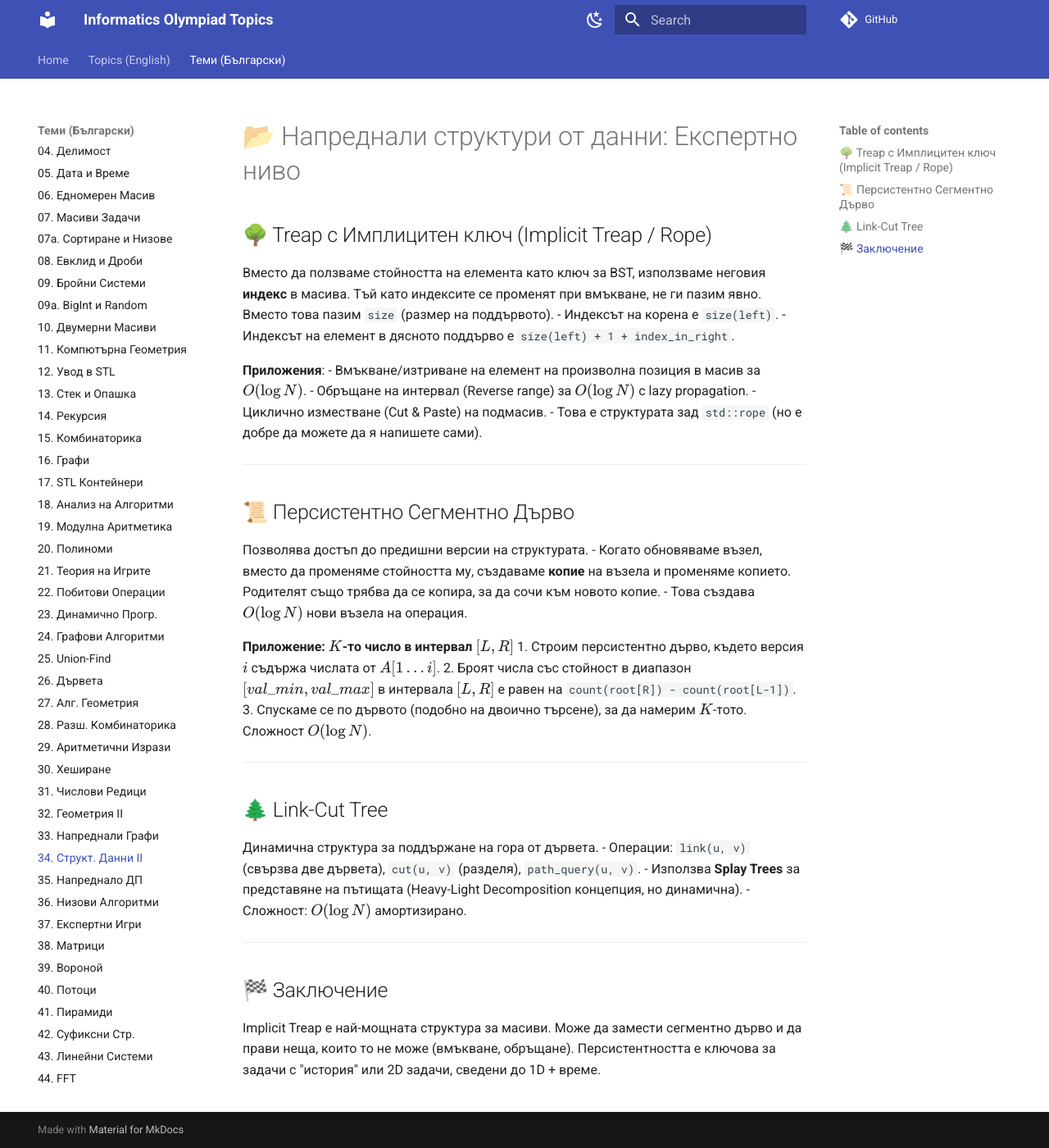
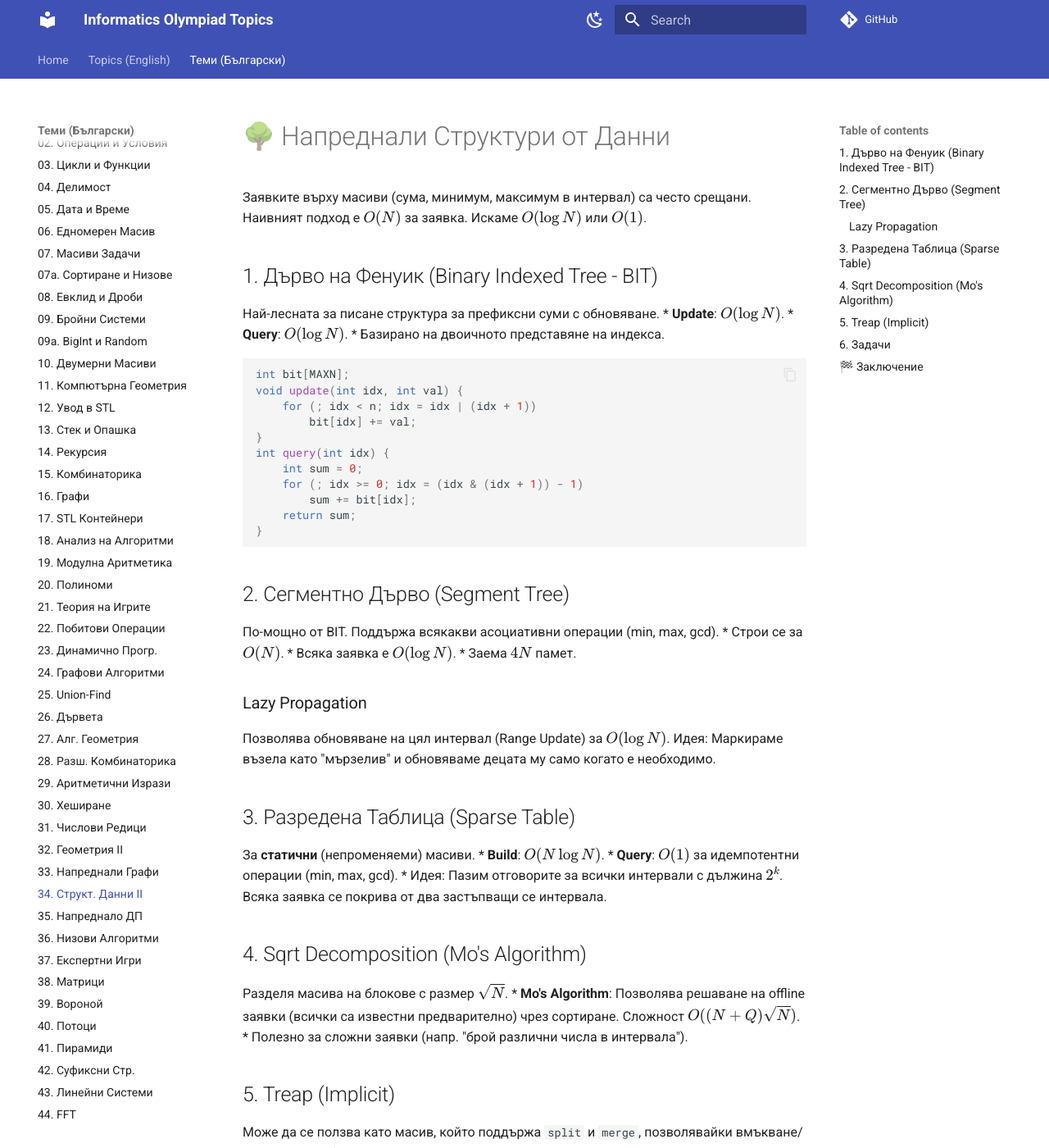
Before and after one commit to KadirYazadzhi/Informatics-Olympiad-Topics, an MkDocs documentation site: the page built from docs/BG/34.md, in a window 1280 px wide and 1400 px high. Shown: the whole window at 82% size. Built offline with MkDocs 1.6.1 and Material for MkDocs 9.7.7, drawn with Linux system fonts in a browser that asks for light colours; comment, search, counter and statistics services are not loaded; some of the changed text lies outside the part shown.

Commit message:
Expand BG/34.md: BIT, Segment Tree, Sparse Table, and Mo's Algorithm

````diff
--- a/docs/BG/34.md
+++ b/docs/BG/34.md
@@ -1,42 +1,61 @@
-# 📂 Напреднали структури от данни: Експертно ниво
+# 🌳 Напреднали Структури от Данни
 
-## 🌳 Treap с Имплицитен ключ (Implicit Treap / Rope)
+Заявките върху масиви (сума, минимум, максимум в интервал) са често срещани.
+Наивният подход е $O(N)$ за заявка. Искаме $O(\log N)$ или $O(1)$.
 
-Вместо да ползваме стойността на елемента като ключ за BST, използваме неговия **индекс** в масива.
-Тъй като индексите се променят при вмъкване, не ги пазим явно. Вместо това пазим `size` (размер на поддървото).
-- Индексът на корена е `size(left)`.
-- Индексът на елемент в дясното поддърво е `size(left) + 1 + index_in_right`.
+## 1. Дърво на Фенуик (Binary Indexed Tree - BIT)
 
-**Приложения**:
-- Вмъкване/изтриване на елемент на произволна позиция в масив за $O(\log N)$.
-- Обръщане на интервал (Reverse range) за $O(\log N)$ с lazy propagation.
-- Циклично изместване (Cut & Paste) на подмасив.
-- Това е структурата зад `std::rope` (но е добре да можете да я напишете сами).
+Най-лесната за писане структура за префиксни суми с обновяване.
+*   **Update**: $O(\log N)$.
+*   **Query**: $O(\log N)$.
+*   Базирано на двоичното представяне на индекса.
 
----
+```cpp
+int bit[MAXN];
+void update(int idx, int val) {
+    for (; idx < n; idx = idx | (idx + 1))
+        bit[idx] += val;
+}
+int query(int idx) {
+    int sum = 0;
+    for (; idx >= 0; idx = (idx & (idx + 1)) - 1)
+        sum += bit[idx];
+    return sum;
+}
+```
 
-## 📜 Персистентно Сегментно Дърво
+## 2. Сегментно Дърво (Segment Tree)
 
-Позволява достъп до предишни версии на структурата.
-- Когато обновяваме възел, вместо да променяме стойността му, създаваме **копие** на възела и променяме копието. Родителят също трябва да се копира, за да сочи към новото копие.
-- Това създава $O(\log N)$ нови възела на операция.
+По-мощно от BIT. Поддържа всякакви асоциативни операции (min, max, gcd).
+*   Строи се за $O(N)$.
+*   Всяка заявка е $O(\log N)$.
+*   Заема $4N$ памет.
 
-**Приложение: $K$-то число в интервал $[L, R]$**
-1. Строим персистентно дърво, където версия $i$ съдържа числата от $A[1 \dots i]$.
-2. Броят числа със стойност в диапазон $[val\_min, val\_max]$ в интервала $[L, R]$ е равен на `count(root[R]) - count(root[L-1])`.
-3. Спускаме се по дървото (подобно на двоично търсене), за да намерим $K$-тото. Сложност $O(\log N)$.
+### Lazy Propagation
+Позволява обновяване на цял интервал (Range Update) за $O(\log N)$.
+Идея: Маркираме възела като "мързелив" и обновяваме децата му само когато е необходимо.
 
----
+## 3. Разредена Таблица (Sparse Table)
 
-## 🌲 Link-Cut Tree
+За **статични** (непроменяеми) масиви.
+*   **Build**: $O(N \log N)$.
+*   **Query**: $O(1)$ за идемпотентни операции (min, max, gcd).
+*   Идея: Пазим отговорите за всички интервали с дължина $2^k$. Всяка заявка се покрива от два застъпващи се интервала.
 
-Динамична структура за поддържане на гора от дървета.
-- Операции: `link(u, v)` (свързва две дървета), `cut(u, v)` (разделя), `path_query(u, v)`.
-- Използва **Splay Trees** за представяне на пътищата (Heavy-Light Decomposition концепция, но динамична).
-- Сложност: $O(\log N)$ амортизирано.
+## 4. Sqrt Decomposition (Mo's Algorithm)
 
----
+Разделя масива на блокове с размер $\sqrt{N}$.
+*   **Mo's Algorithm**: Позволява решаване на offline заявки (всички са известни предварително) чрез сортиране. Сложност $O((N+Q)\sqrt{N})$.
+*   Полезно за сложни заявки (напр. "брой различни числа в интервала").
+
+## 5. Treap (Implicit)
+
+Може да се ползва като масив, който поддържа `split` и `merge`, позволявайки вмъкване/изтриване и обръщане на подмасиви.
+
+## 6. Задачи
+1.  **CSES Range Queries**: Цял раздел.
+2.  **SPOJ GSS1/GSS3**: Maximum Sum Subsegment (SegTree).
+3.  **Codeforces 86D**: Powerful array (Mo's Algorithm).
 
 ## 🏁 Заключение
-
-Implicit Treap е най-мощната структура за масиви. Може да замести сегментно дърво и да прави неща, които то не може (вмъкване, обръщане). Персистентността е ключова за задачи с "история" или 2D задачи, сведени до 1D + време.
+Започнете с BIT за суми. Ако ви трябва Min/Max, научете Sparse Table (статично) или Segment Tree (динамично).
````
